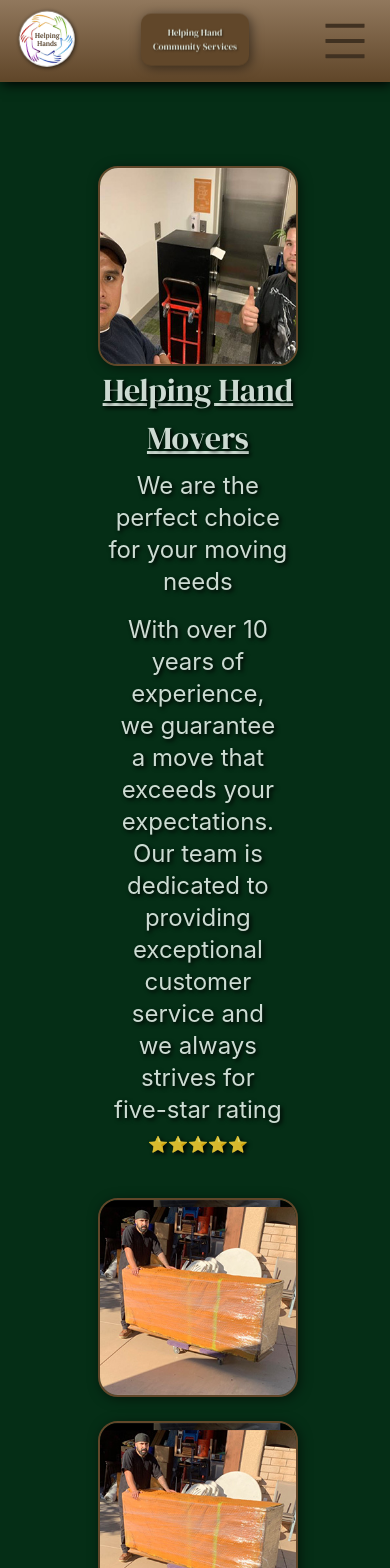
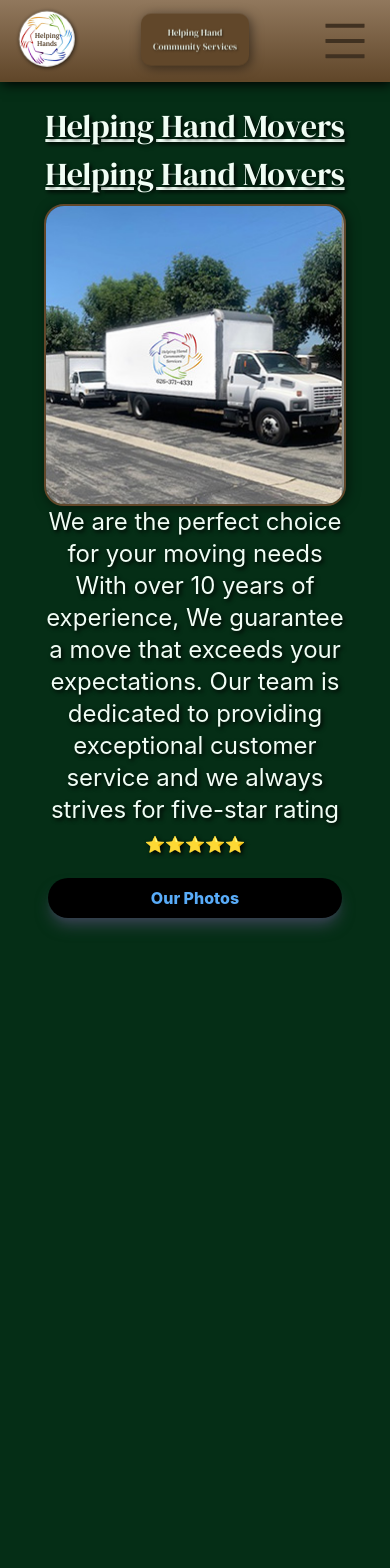
Before and after one commit to MyBaBB/HelpingHands, a React (Vite) app: page / in a window 390 px wide. Shown: the top 1568 px of the page. After the commit the page ends 972 px from the top, so only its background shows below. Built offline with nearby package versions, Linux system fonts and the light colour scheme.

Commit message:
doing good working on image borders a bit

```diff
--- /dev/null
+++ b/src/components/Accordian01.jsx
@@ -0,0 +1,76 @@
+// eslint-disable-next-line no-unused-vars
+import React, { useState } from 'react';
+import MoverPerson from "../assets/Img/MoverPersonSmallScreen.jpg"
+import TwoGuysSmallScreen from "../assets/Img/TwoGuysSmallScreen.jpg"
+
+import PianoSmallScreen from "../assets/Img/PianoSmallScreen.jpg"
+import WarehouseWorkerSmallScreen from "../assets/Img/WarehouseWorkerSmallScreen.jpg"
+import StorageSmallScreen from "../assets/Img/StorageSmallScreen.jpg"
+
+
+
+
+
+
+
+const Accordian01 = () => {
+  const [isOpen, setIsOpen] = useState(false);
+
+  const toggleAccordion01 = () => {
+    setIsOpen(!isOpen);
+  };
+
+  return (
+
+      <div onClick={toggleAccordion01}
+      className={`openMenu relative flex justify-center items-center w-full h-full my-4
+      }`}
+
+    >
+
+
+        <div className=' md:hidden bg-black  rounded-3xl w-full p-1 m-1 text-left shadow-lg shadow-gray-700
+        cursor-pointer hover:scale-105 ease-in-out duration-300'>
+
+          <div className='flex justify-center'>
+            <button  className='text-[#59acf9]  text-base sm:text-2xl p-1 font-extrabold'
+                       style={{ textShadow: '1px 1px 2px black' }}>
+            <span className='absolute left-4 rotate-180 text-base md:text-3xl  '
+             style={{ textShadow: '-1px -1px 2px black' }}></span>
+ Our Photos
+            </button>
+          </div>
+          {isOpen &&
+            <><div className='flex justify-center content-center '>
+            <div className='MoversSmallScreen md:hidden relative flex w-fit mt-[.25rem] block'>
+              <img src={TwoGuysSmallScreen} alt="Two Guys" className=' rounded-[18px] z-1' />
+            </div>
+          </div><div className='flex justify-center content-center'>
+              <div className='MoversSmallScreen md:hidden relative flex w-fit mt-[1.5rem] block'>
+                <img src={MoverPerson} alt="Mover Person" className=' rounded-[18px] z-1' />
+              </div>
+            </div><div className='flex justify-center content-center'>
+              <div className='MoversSmallScreen md:hidden relative flex w-fit mt-[1.5rem] block'>
+                <img src={PianoSmallScreen} alt="Piano Small Screen" className=' rounded-[18px] z-1' />
+              </div>
+            </div><div className='flex justify-center content-center'>
+              <div className='MoversSmallScreen md:hidden relative flex w-fit mt-[1.5rem] block'>
+                <img src={WarehouseWorkerSmallScreen} alt="Wharehouse Worker SmallScreen" className=' rounded-[18px] z-1' />
+              </div>
+            </div><div className='flex justify-center content-center'>
+              <div className='MoversSmallScreen md:hidden relative flex w-fit mt-[1.5rem] block'>
+                <img src={StorageSmallScreen} alt="Storage Small Screen" className=' rounded-[18px] z-1' />
+              </div>
+            </div></>
+
+
+
+
+            }
+        </div>
+      </div>
+
+  );
+};
+
+export default Accordian01
--- a/src/components/MainHands.jsx
+++ b/src/components/MainHands.jsx
@@ -3,13 +3,8 @@
 import HelpingHands from "../assets/Img/HelpingHandsRotate.png"
 import Movers from "../assets/Img/Movers.jpg"
 import Movericon2 from "../assets/Img/Movericon2.png"
-import MoverPerson from "../assets/Img/MoverPersonSmallScreen.jpg"
-import TwoGuysSmallScreen from "../assets/Img/TwoGuysSmallScreen.jpg"
-
-
-
-
-
+import TruckSmallScreen from "../assets/Img/TruckSmallScreen.jpg"
+import Accordian01 from './Accordian01.jsx'
 
 
 const RotateHands = () => {
@@ -80,40 +75,28 @@
 
 
 
-<div className='relative  block px-[4rem]
-       mt-[6.5rem] text-green-50/[.85]' style={{ textShadow: '2px 2px 4px rgba(0, 0, 0, 1)' }}>
-
-<div className='flex justify-center content-center'>
-         <div className='Movers md:hidden relative flex w-fit mt-[1.5rem] block'>
-       <img src={TwoGuysSmallScreen} alt="Two Guys" className=' rounded-[18px] z-1' />
-         </div>
-</div>
+<div className='relative  block  px-[10px]   sm:px-[4rem]
+        mt-[4rem]   md:mt-[6.5rem] text-green-50' style={{ textShadow: '2px 2px 4px rgba(0, 0, 0, 1)' }}>
 
 
 
 
+       <h1 id='HelpingHandMovers_H1' className='WhiteSpaceNowrap   sm:mb-4'> Helping Hand Movers</h1>
 
 
-        <h1 id='HelpingHandMovers_H1' className='WhiteSpaceNowrap mb-2'> Helping Hand Movers</h1> <p className='text-2xl '>    We are the perfect choice for your moving needs</p> <p className='text-2xl p-4'> With over 10 years of experience, we guarantee a move that exceeds your expectations. Our team is dedicated to providing exceptional customer service  and we always strives for <span className='whitespace-nowrap'> five-star rating </span>
+        <h1 id='HelpingHandMovers_H1' className='WhiteSpaceNowrap   mb-0  sm:mb-4'> Helping Hand Movers</h1>
+        <div className='flex justify-center content-center'>
+         <div className='Movers md:hidden relative flex w-fit  mt-1.5 md:mt-[1.2rem] block'>
+       <img src={TruckSmallScreen} alt="Two Guys" className=' rounded-[18px] z-1' />
+         </div>
+        </div>
+
+
+
+
+        <p className='text-2xl md:pt-4'>    We are the perfect choice for your moving needs</p><p className='text-2xl md:p-8'> With over 10 years of experience, We guarantee a move that exceeds your expectations. Our team is dedicated to providing exceptional customer service  and we always strives for <span className='whitespace-nowrap'> five-star rating </span>
         <span className='text-base'> ⭐⭐⭐⭐⭐</span></p>
 
-       <div className='md:hidden bolck justify-center content-center' >
-        <div className='Movers relative flex w-fit mt-[1.5rem] block'>
-       <img src={MoverPerson} alt="Mover Person" className='MoversImg rounded-[18px] z-1' />
-        </div>
-        <div className='Movers relative flex w-fit mt-[1.5rem] block'>
-       <img src={MoverPerson} alt="Mover Person" className='MoversImg rounded-[18px] z-1' />
-        </div>
-        <div className='Movers relative flex w-fit mt-[1.5rem] block'>
-       <img src={MoverPerson} alt="Mover Person" className='MoversImg rounded-[18px] z-1' />
-        </div>
-        <div className='Movers relative flex w-fit mt-[1.5rem] block'>
-       <img src={MoverPerson} alt="Mover Person" className='MoversImg rounded-[18px] z-1' />
-        </div>
-        <div className='Movers relative flex w-fit mt-[1.5rem] block'>
-       <img src={MoverPerson} alt="Mover Person" className='MoversImg rounded-[18px] z-1' />
-        </div>
-      </div>
 
             {/* this is the Hidden Image from photoshop,
                Several images in one Hidden for large screens. */}
@@ -123,7 +106,7 @@
        <img src={Movers} alt="Movers" className='MoversImg rounded-[18px] z-0' />
      </div>
        {/* xxxxxxxxxxxxxx  above Hidden image  xxxxxxxxxxxxxxx */}
-
+      <Accordian01 />
 </div>
   </>
 </div>
--- a/src/index.css
+++ b/src/index.css
@@ -134,6 +134,7 @@
   font-family: DM_Serif_Display;
   font-size: 2rem;
   text-decoration: underline;
+
 }
   .Movers {
 
--- a/tailwind.config.js
+++ b/tailwind.config.js
@@ -36,7 +36,7 @@
         varDarkTeal: '#006766',
         varLightTeal: '#4dc4c5',
 
-
+        varDarkBrown:'#61472a',
         varBROWN: '#91785d',
         /* As for the accent colors for borders, you can use any of the following: */
 
@@ -44,7 +44,7 @@
         varGold: '#ffd700',
         varLime: '#00ff00',
         varIndigo: '#4b0082',
-        varDarkBrown:'#61472a',
+
         varBlue: '#008080',
 
       },
```
Also changed, not shown: src/assets/Img/WarehouseWorkerSmallScreen.jpg (renamed from src/assets/Img/WharehouseWorkerSmallScreen.jpg).
